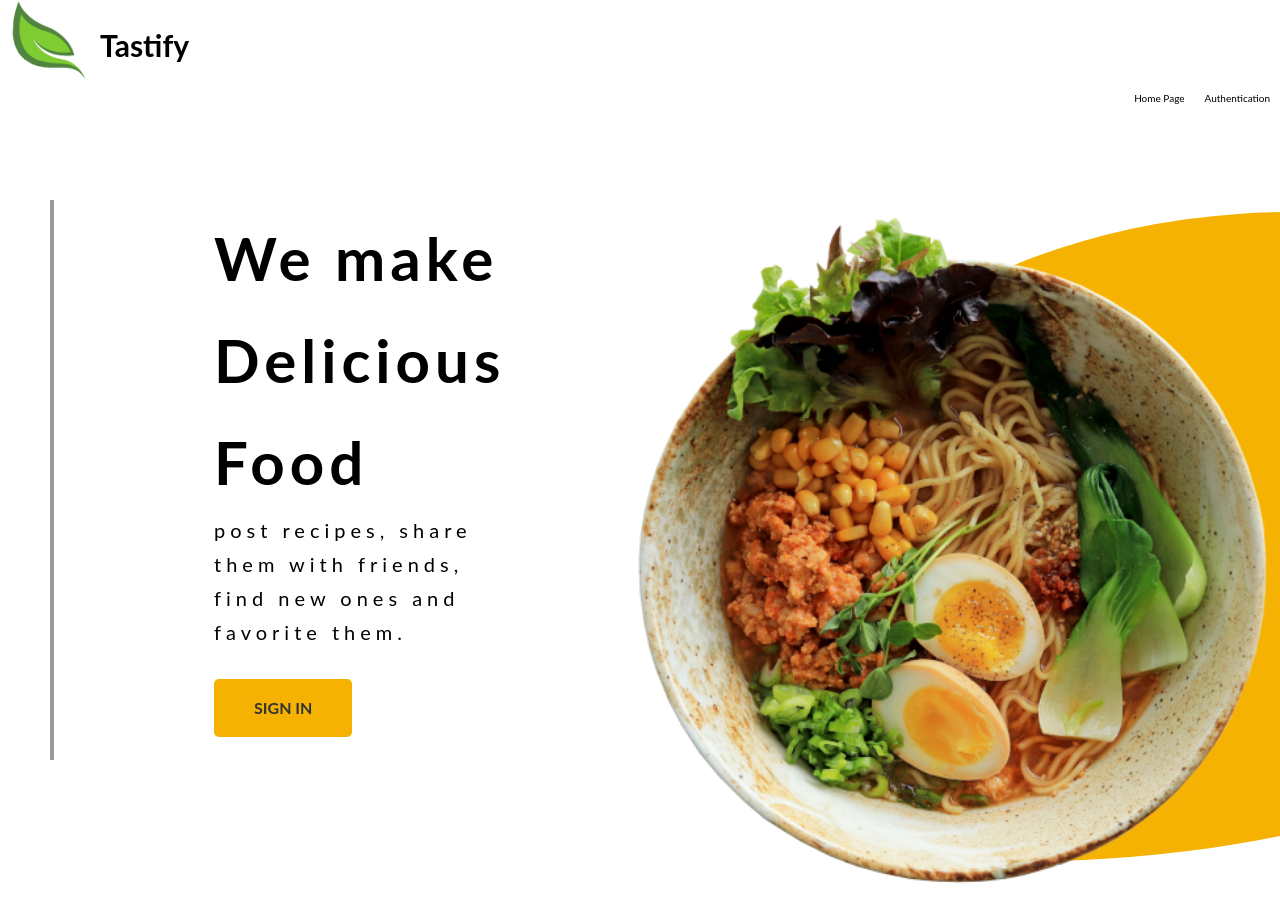
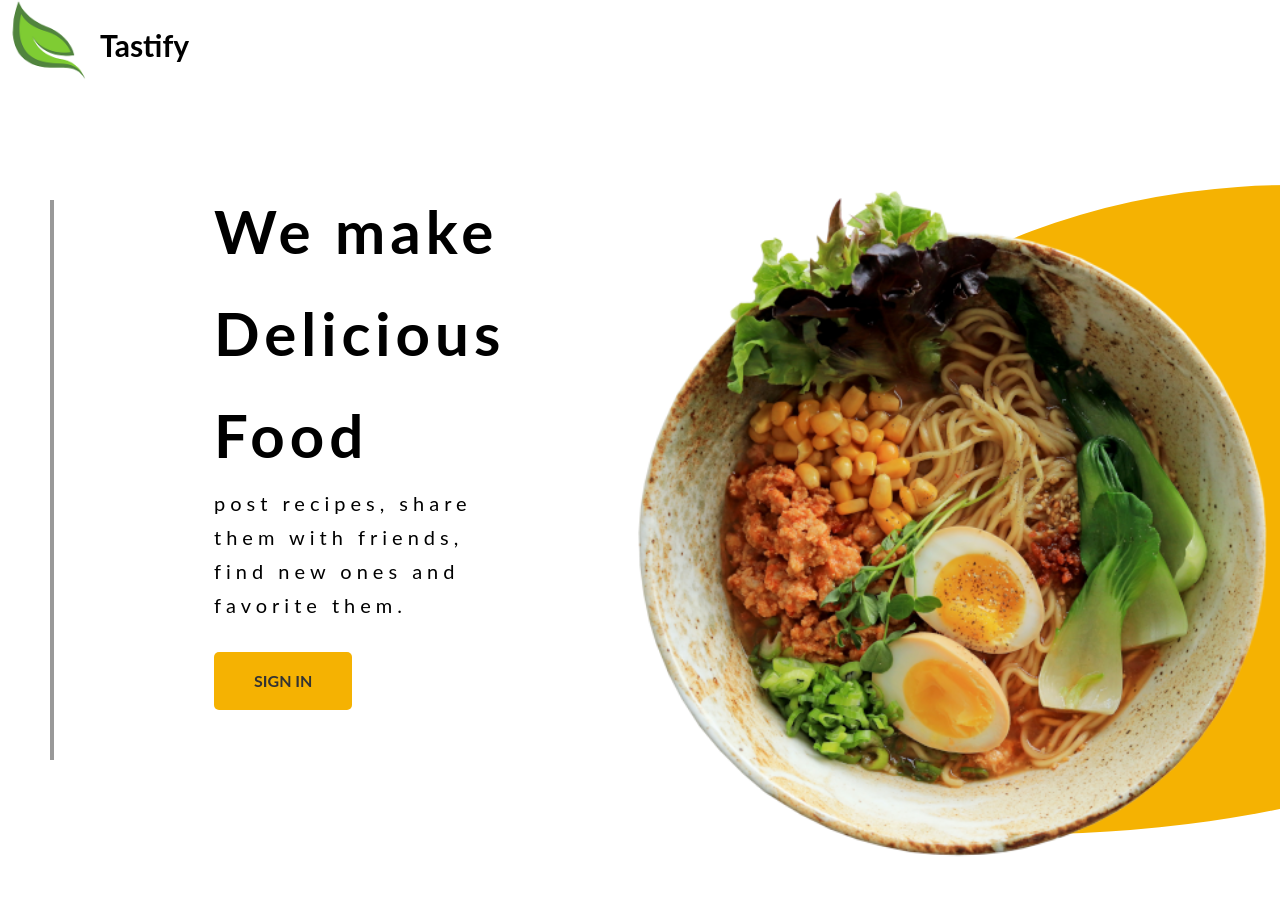
Before and after one commit to Amy-tech/Tastify, a React (Create React App) app: page / in a window 1280 px wide. Shown: the top 912 px of the page. After the commit the page ends 885 px from the top, so only its background shows below. Built offline with nearby package versions, Linux system fonts and the light colour scheme.

Commit message:
testing complete (#2)

```diff
--- a/src/Components/Navbar/Navbar.js
+++ b/src/Components/Navbar/Navbar.js
@@ -13,15 +13,14 @@ const Navbar = (props) => {
         <img src={logo} alt="Tastify logo" />
         <h1>Tastify</h1>
 
-        {/* UNCOMMENTED FOR TESTING */}
-        <ul className={classes.Navbar__ListItems}>
+        {/* <ul className={classes.Navbar__ListItems}>
           <li>
             <Link to="/">Home Page</Link>
           </li>
           <li>
             <Link to="/authenticate">Authentication</Link>
           </li>
-        </ul>
+        </ul> */}
       </div>
     </div>
   );
```
